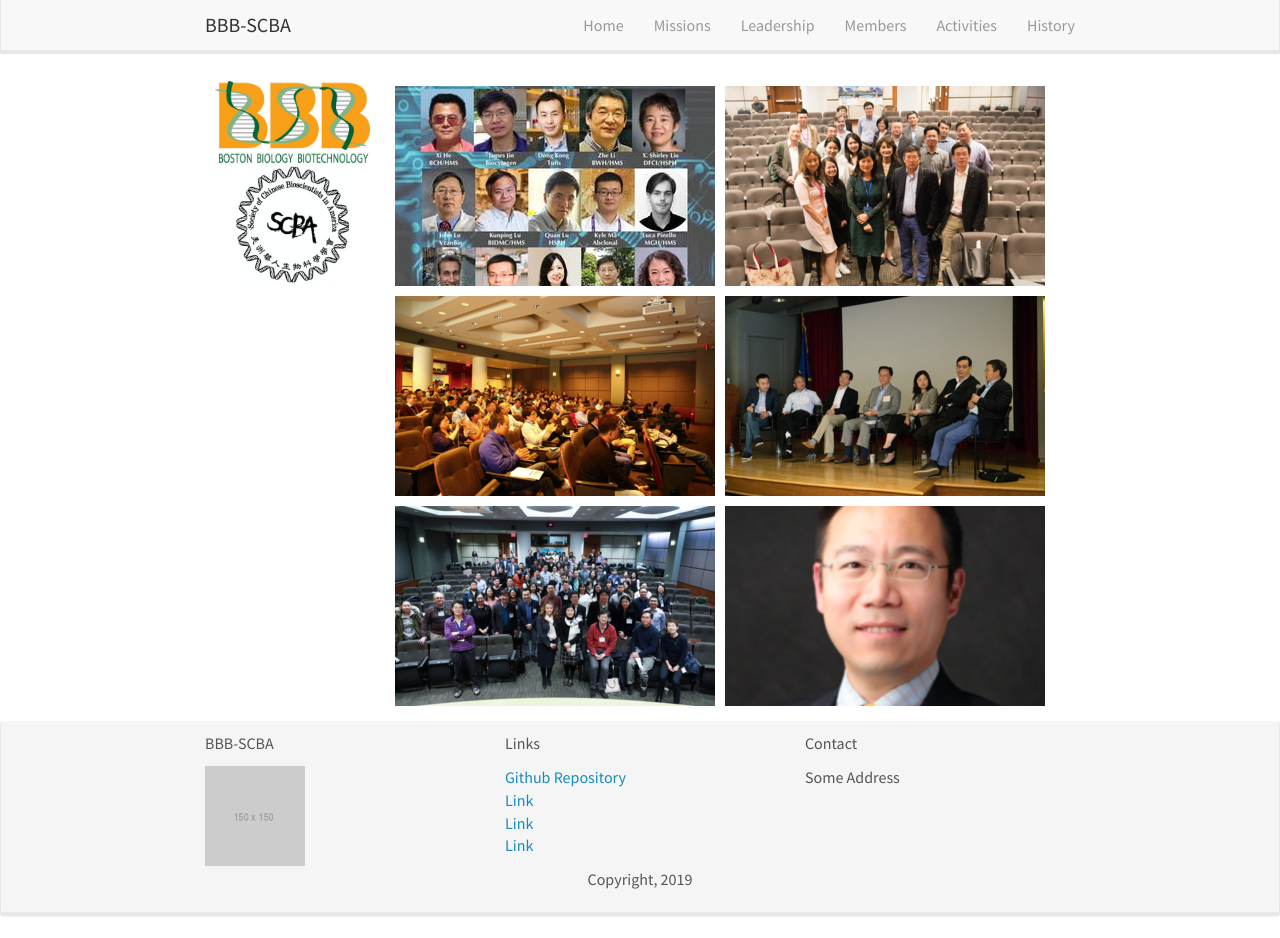
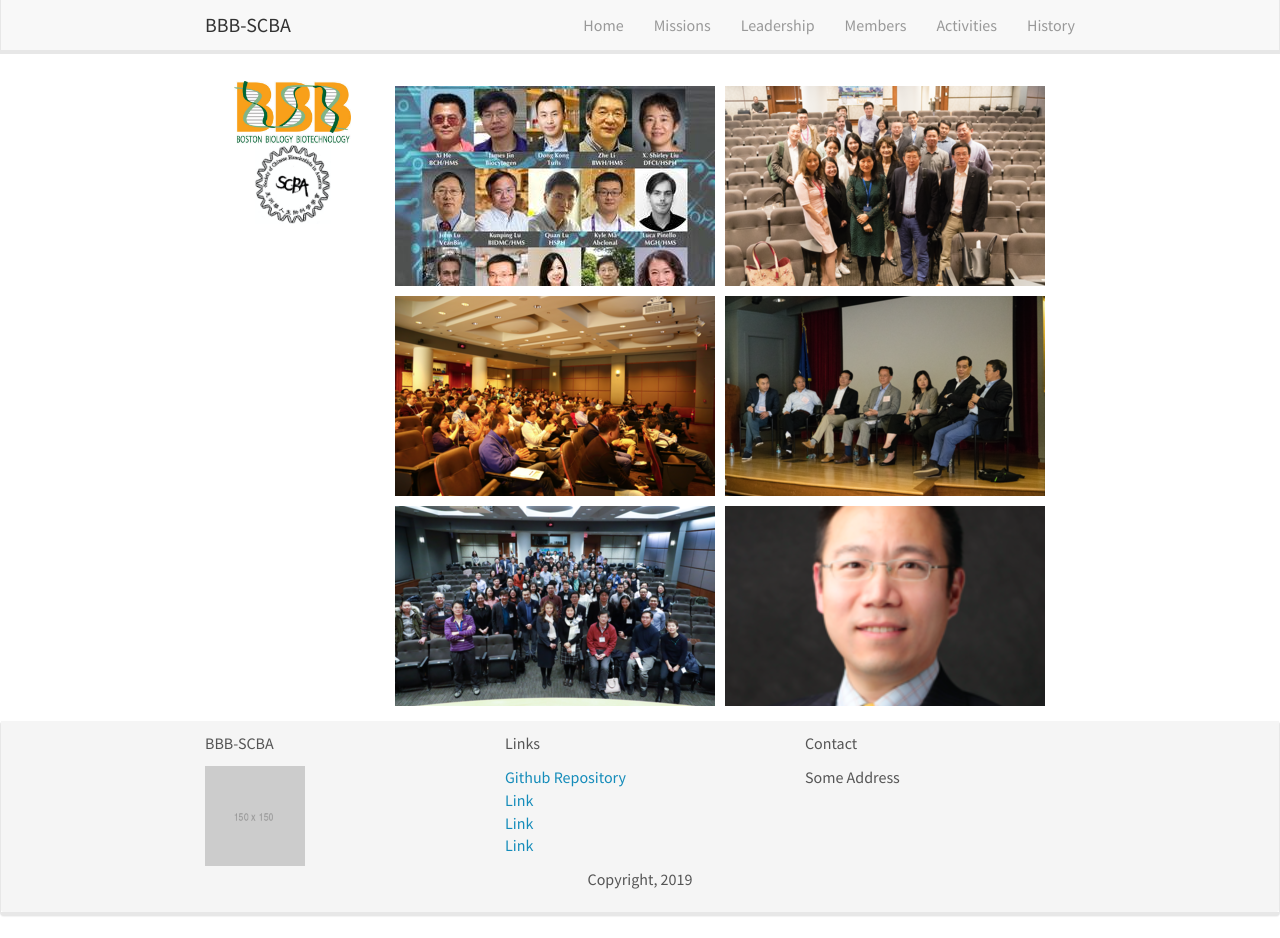
Before and after one commit to bbb-scba/bbb-scba.github.io, a Jekyll site: the page built from home.md, in a window 1280 px wide and 938 px high. Built offline with Jekyll 4.4.1, drawn with Linux system fonts in a browser that asks for light colours; nearby versions of some CDN libraries.

Commit message:
Update home.md

```diff
--- a/home.md
+++ b/home.md
@@ -10,8 +10,8 @@ permalink: /
   <div class="left" style="flex-basis: 50%; padding: 10px;">
 
 <p align="center">
-<img src="images/logo/bbb_logo_yl_xl_v1.jpg" alt="logo example 2" style="width:100%; height:100%">
-<img src="images/logo/screen_shot_2018-02-19_at_10.50.36_am_0.png" alt="logo example 3" style="width:75%; height:75%" >
+<img src="images/logo/bbb_logo_yl_xl_v1.jpg" alt="logo example 2" style="width:75%; height:75%">
+<img src="images/logo/screen_shot_2018-02-19_at_10.50.36_am_0.png" alt="logo example 3" style="width:50%; height:50%" >
 </p>
 
   </div>
```
